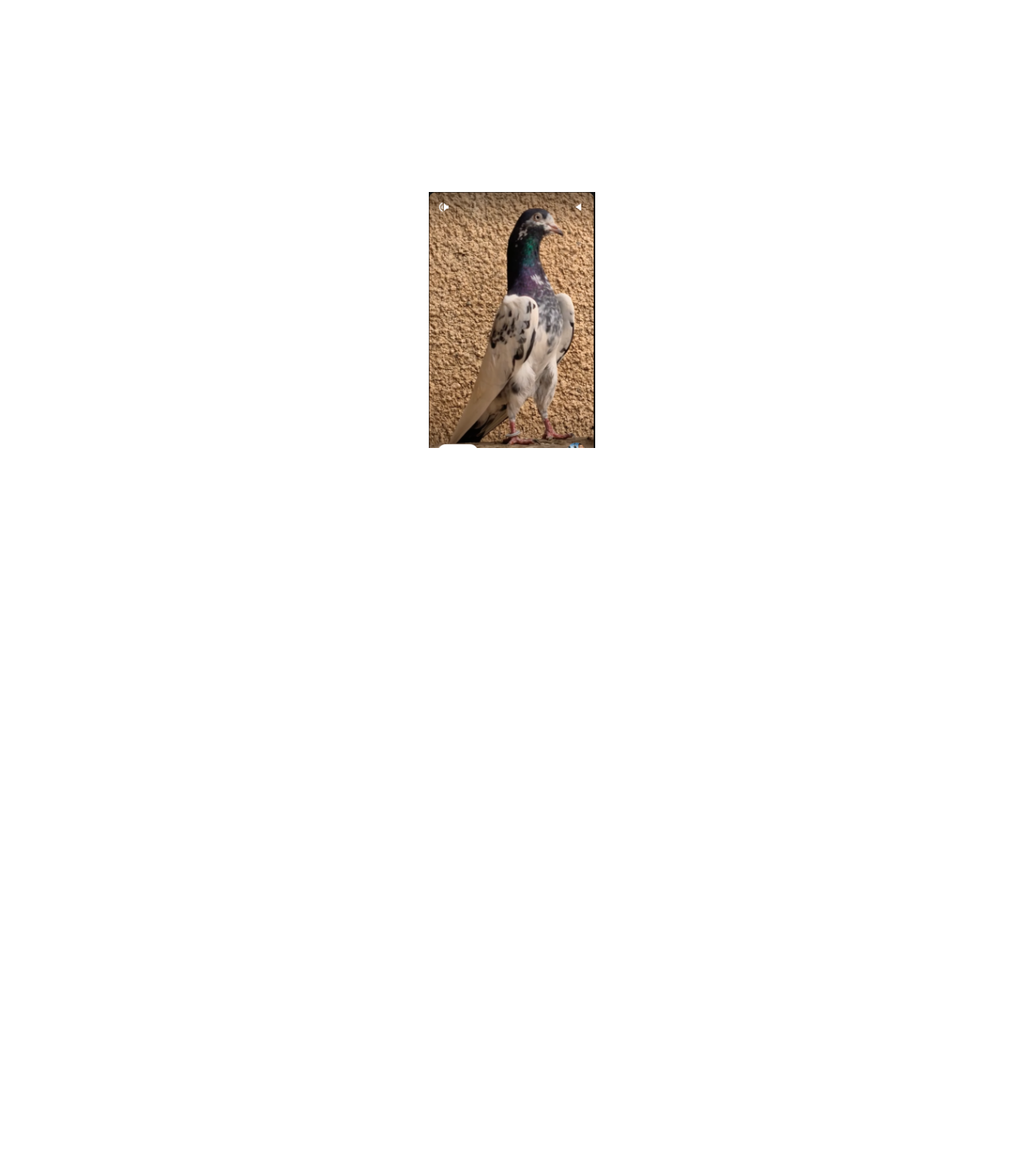
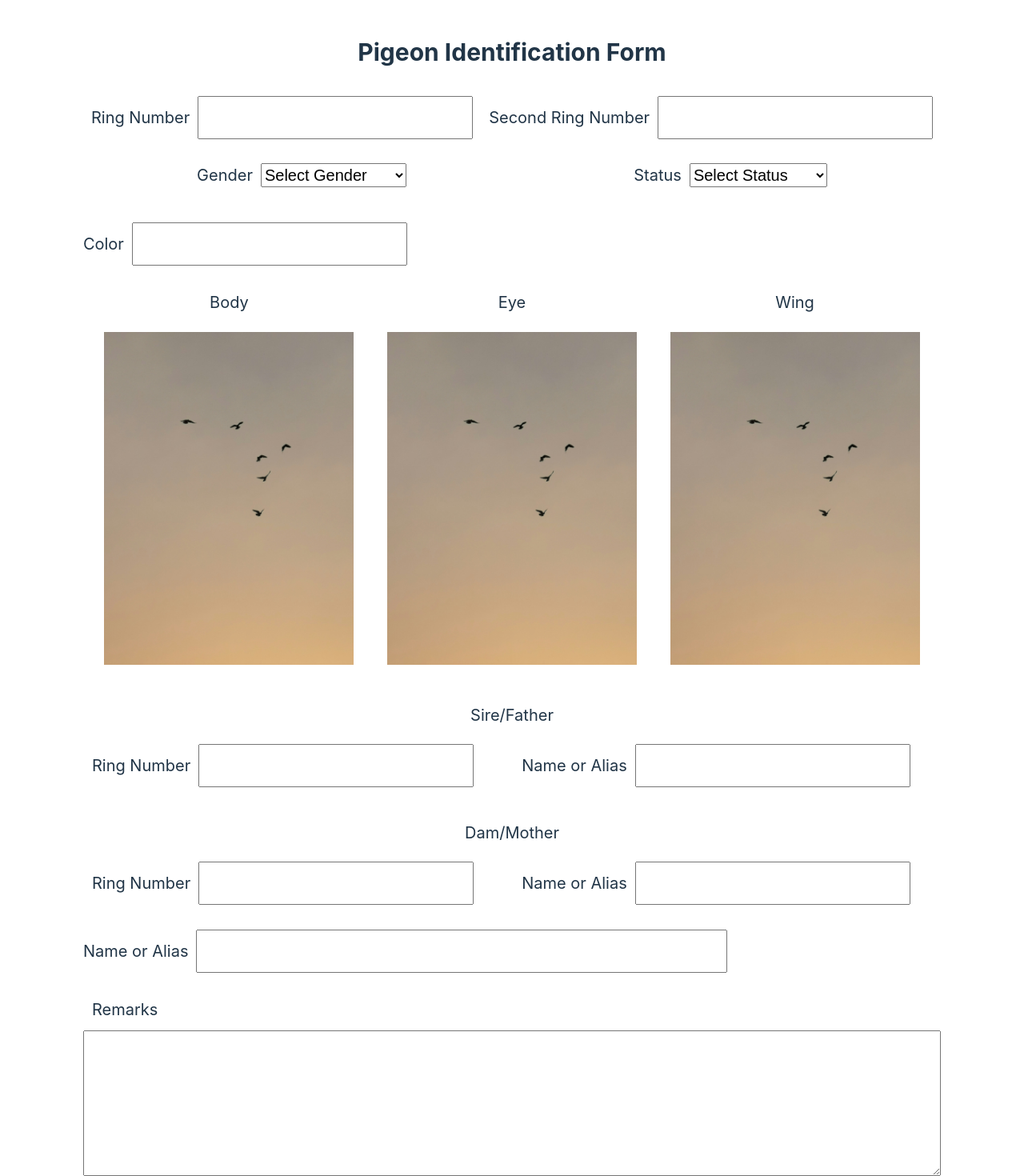
Before and after one commit to Hipak7/SuperSixFinalForm, a React (Vite) app: page / in a window 1280 px wide. Shown: the top 1470 px of the page at 80% size. Before the commit the page ends 800 px from the top, so only its background shows below. Built offline with nearby package versions, Linux system fonts and the light colour scheme.

Commit message:
pigeon registration form

```diff
--- a/src/App.tsx
+++ b/src/App.tsx
@@ -1,14 +1,15 @@
-import './App.css'
-import MainHeader from './components/MainHeader'
-import { Picture } from './components/Picture'
+import "./App.css";
+import DivPigeon from "./components/DivPigeon";
+import MainHeader from "./components/MainHeader";
+import { Picture } from "./components/Picture";
+import { Registration } from "./components/Registration";
 
 function App() {
-
   return (
     <>
-    <Picture />
+      <Registration />
     </>
-  )
+  );
 }
 
-export default App
+export default App;
--- /dev/null
+++ b/src/components/DivPigeon.tsx
@@ -0,0 +1,46 @@
+import { Box, Flex, Input } from "@chakra-ui/react";
+
+interface DivPigeonProps {
+  _width: string;
+  _gap1: number;
+  _gap2: number;
+  _name1: string;
+  _name2?: string;
+}
+
+const DivPigeon: React.FC<DivPigeonProps> = ({
+  _width,
+  _gap1,
+  _gap2,
+  _name1,
+  _name2,
+}) => {
+  return (
+    <>
+      <Flex padding={10} fontSize={20}>
+        <Flex gap={_gap1}>
+          <Flex gap={_gap2} alignItems={"center"}>
+            <Box>{_name1}</Box>
+            <Input
+              width={_width}
+              height={30}
+              fontSize={20}
+              padding={10}
+            ></Input>
+          </Flex>
+          <Flex gap={_gap2} alignItems={"center"}>
+            <Box>{_name2}</Box>
+            <Input
+              width={_width}
+              height={30}
+              fontSize={20}
+              padding={10}
+            ></Input>
+          </Flex>
+        </Flex>
+      </Flex>
+    </>
+  );
+};
+
+export default DivPigeon;
--- /dev/null
+++ b/src/components/Registration.tsx
@@ -0,0 +1,176 @@
+import {
+  Box,
+  Button,
+  Flex,
+  Image,
+  Input,
+  Select,
+  Textarea,
+} from "@chakra-ui/react";
+import DivPigeon from "./DivPigeon";
+import flightImage from "../assets/flightImages.jpg";
+
+export const Registration = () => {
+  return (
+    <>
+      <Box
+        fontSize={30}
+        border={"1px solid white"}
+        padding={10}
+        fontWeight={"bold"}
+      >
+        Pigeon Identification Form
+      </Box>
+      <Box border={"1px solid white"} padding={10}>
+        <DivPigeon
+          _width={"20rem"}
+          _gap1={20}
+          _gap2={10}
+          _name1="Ring Number"
+          _name2="Second Ring Number"
+        />
+        <Flex justifyContent={"space-around"} marginTop={20} marginBottom={20}>
+          <Flex gap={10}>
+            <Box fontSize={20}>Gender</Box>
+            <Select
+              placeholder="Select Gender"
+              height={30}
+              fontSize={20}
+              variant={"outline"}
+              size={"lg"}
+              iconSize="0rem"
+              marginBottom={"1.5rem"}
+            >
+              <option value="male">Male</option>
+              <option value="female">Female</option>
+              <option value="young">Young</option>
+            </Select>
+          </Flex>
+          <Flex gap={10}>
+            <Box fontSize={20}>Status</Box>
+            <Select
+              placeholder="Select Status"
+              height={30}
+              fontSize={20}
+              variant={"outline"}
+              size={"lg"}
+              iconSize="0rem"
+              marginBottom={"1.5rem"}
+            >
+              <option value="male">Training</option>
+              <option value="female">Breeding</option>
+              <option value="young">Young Bird</option>
+              <option value="young">Old Bird</option>
+              <option value="young">Dead</option>
+              <option value="young">Sold</option>
+              <option value="young">On Loan</option>
+              <option value="young">Diseased</option>
+            </Select>
+          </Flex>
+        </Flex>
+        <Flex gap={10} alignItems={"center"} fontSize={20} marginBottom={20}>
+          <Box>Color</Box>
+          <Input width={"20rem"} height={30} fontSize={20} padding={10}></Input>
+        </Flex>
+        <Flex justifyContent={"space-evenly"} marginBottom={20}>
+          <Box>
+            <Box fontSize={20} border={"1px solid white"} padding={10}>
+              Body
+            </Box>
+            <Image
+              border={"1px solid white"}
+              padding={10}
+              height={"26rem"}
+              width={"20rem"}
+              src={flightImage}
+              objectFit={"contain"}
+            />
+          </Box>
+          <Box>
+            <Box fontSize={20} border={"1px solid white"} padding={10}>
+              Eye
+            </Box>
+            <Image
+              border={"1px solid white"}
+              padding={10}
+              height={"26rem"}
+              width={"20rem"}
+              src={flightImage}
+              objectFit={"contain"}
+            />
+          </Box>
+          <Box>
+            <Box fontSize={20} border={"1px solid white"} padding={10}>
+              Wing
+            </Box>
+            <Image
+              border={"1px solid white"}
+              padding={10}
+              height={"26rem"}
+              width={"20rem"}
+              src={flightImage}
+              objectFit={"contain"}
+            />
+          </Box>
+        </Flex>
+        <Flex
+          flexDirection={"column"}
+          border={"1px solid white"}
+          marginBottom={20}
+        >
+          <Box fontSize={20} borderBottom={"1px solid white"} padding={10}>
+            Sire/Father
+          </Box>
+          <DivPigeon
+            _width="20rem"
+            _gap1={60}
+            _gap2={10}
+            _name1="Ring Number"
+            _name2="Name or Alias"
+          />
+        </Flex>
+        <Flex
+          flexDirection={"column"}
+          border={"1px solid white"}
+          marginBottom={20}
+        >
+          <Box fontSize={20} borderBottom={"1px solid white"} padding={10}>
+            Dam/Mother
+          </Box>
+          <DivPigeon
+            _width="20rem"
+            _gap1={60}
+            _gap2={10}
+            _name1="Ring Number"
+            _name2="Name or Alias"
+          />
+        </Flex>
+        <Flex gap={10} fontSize={20} marginBottom={20} alignItems={"center"}>
+          <Box>Name or Alias</Box>
+          <Input width={"40rem"} height={30} padding={10} fontSize={20}></Input>
+        </Flex>
+        <Flex flexDirection={"column"}>
+          <Box
+            fontSize={20}
+            border={"1px solid white"}
+            padding={10}
+            textAlign={"start"}
+          >
+            Remarks
+          </Box>
+          <Textarea
+            height={"10rem"}
+            fontSize={20}
+            fontFamily={"inherit"}
+            padding={10}
+          />
+        </Flex>
+
+        <Button padding={20} fontSize={20} bgColor={"#808080"} marginTop={20}
+        >
+          Submit
+        </Button>
+      </Box>
+    </>
+  );
+};
```
